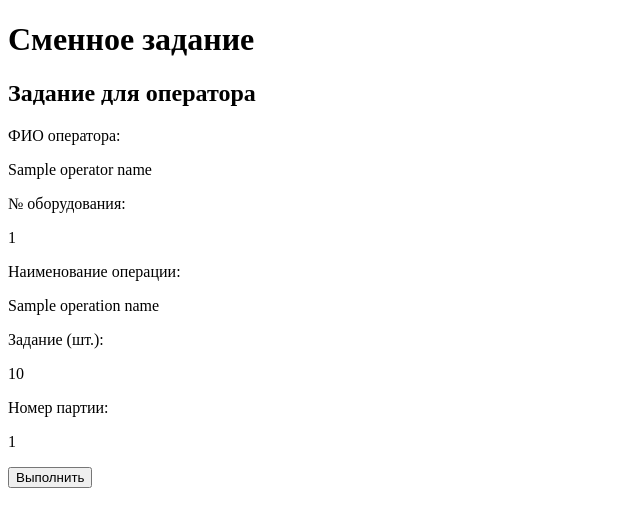
After one commit to Niyaz0912/factory, a Django app: template process_history/templates/process_history/shift_assignments.html in a window 1280 px wide. The commit adds this page. Shown: the top 527 px of the page, without its empty margins (0-640 px from the left). Run offline with Django 5.2, Linux system fonts and the light colour scheme; the template is opened without the code that fills it: most values are stand-ins (such as "Sample title", 1, 10 or a date in 2020).

Commit message:
Вернул все до того момента пока все работает

```diff
--- a/config/settings.py
+++ b/config/settings.py
@@ -27,7 +27,8 @@ DEBUG = True
 
 ALLOWED_HOSTS = []
 
-# Application definition
+LOGIN_URL = 'login'  # URL для страницы входа
+LOGIN_REDIRECT_URL = 'shift_assignment'  # URL для перенаправления после успешной аутентификации
 
 INSTALLED_APPS = [
     'django.contrib.admin',
--- a/config/urls.py
+++ b/config/urls.py
@@ -1,6 +1,6 @@
 from django.contrib import admin
 from django.urls import path, include
-from process_history.views import HomePageView  # Импортируйте новое представление
+from process_history.views import HomePageView
 
 urlpatterns = [
     path('admin/', admin.site.urls),
--- a/process_history/models.py
+++ b/process_history/models.py
@@ -22,10 +22,10 @@ class ProcessHistory(models.Model):
 
 
 class ShiftAssignment(models.Model):
-    date = models.DateField(verbose_name="Дата задания")
     operator = models.ForeignKey(settings.AUTH_USER_MODEL, on_delete=models.CASCADE, verbose_name="Оператор")
-    machine_id = models.CharField(max_length=50, verbose_name="ID машины")
-    part_id = models.CharField(max_length=50, verbose_name="ID детали")
+    operation_name = models.CharField(max_length=100, default="Не указано", verbose_name="Операция")
+    machine_id = models.CharField(max_length=50, verbose_name="№ станка")
+    part_id = models.CharField(max_length=50, verbose_name="Наименование детали")
     batch_number = models.CharField(max_length=50, verbose_name="Номер партии")
     quantity = models.IntegerField(verbose_name="Количество")
     created_at = models.DateTimeField(auto_now_add=True, verbose_name="Дата и время создания")
--- /dev/null
+++ b/process_history/templates/process_history/shift_assignments.html
@@ -0,0 +1,53 @@
+<!DOCTYPE html>
+<html lang="ru">
+<head>
+    <meta charset="UTF-8">
+    <meta name="viewport" content="width=device-width, initial-scale=1.0">
+    <title>Сменное задание</title>
+    <link rel="stylesheet" href="https://cdnjs.cloudflare.com/ajax/libs/font-awesome/6.0.0-beta3/css/all.min.css">
+    <style>
+        /* Ваши стили */
+    </style>
+</head>
+<body>
+
+<div class="container">
+    <h1>Сменное задание</h1>
+
+    {% if message %}
+        <p>{{ message }}</p>
+    {% else %}
+        <div class="card">
+            <h2>Задание для оператора</h2>
+            <div class="field">
+                <label for="operator_name">ФИО оператора:</label>
+                <p id="operator_name">{{ operator_name }}</p>
+            </div>
+            <div class="field">
+                <label for="equipment_number">№ оборудования:</label>
+                <p id="equipment_number">{{ equipment_number }}</p>
+            </div>
+            <div class="field">
+                <label for="operation_name">Наименование операции:</label>
+                <p id="operation_name">{{ operation_name }}</p>
+            </div>
+            <div class="field">
+                <label for="task_quantity">Задание (шт.):</label>
+                <p id="task_quantity">{{ task_quantity }}</p>
+            </div>
+            <div class="field">
+                <label for="batch_number">Номер партии:</label>
+                <p id="batch_number">{{ batch_number }}</p>
+            </div>
+
+            <!-- Кнопка "Выполнить" -->
+            <form method="post">
+                {% csrf_token %}
+                <button type="submit">Выполнить</button>
+            </form>
+        </div>
+    {% endif %}
+</div>
+
+</body>
+</html>
--- a/process_history/templates/process_history/base.html
+++ b/process_history/templates/process_history/shift_assignments_update.html
@@ -2,10 +2,9 @@
 <html lang="en">
 <head>
     <meta charset="UTF-8">
-    <title>{% block title %}{% endblock %}</title>
+    <title>Title</title>
 </head>
 <body>
-{% block content %}
-{% endblock %}
+
 </body>
 </html>
```
Also changed, not shown: process_history/templates/process_history/complete_process_history.html (deleted, +0 -8 lines), process_history/templates/process_history/home.html (+6 -1 lines), process_history/views.py (+10 -9 lines), process_history/migrations/0005_remove_shiftassignment_date_and_more.py (added), templates/registration/login.html (renamed from process_history/templates/process_history/login.html).
